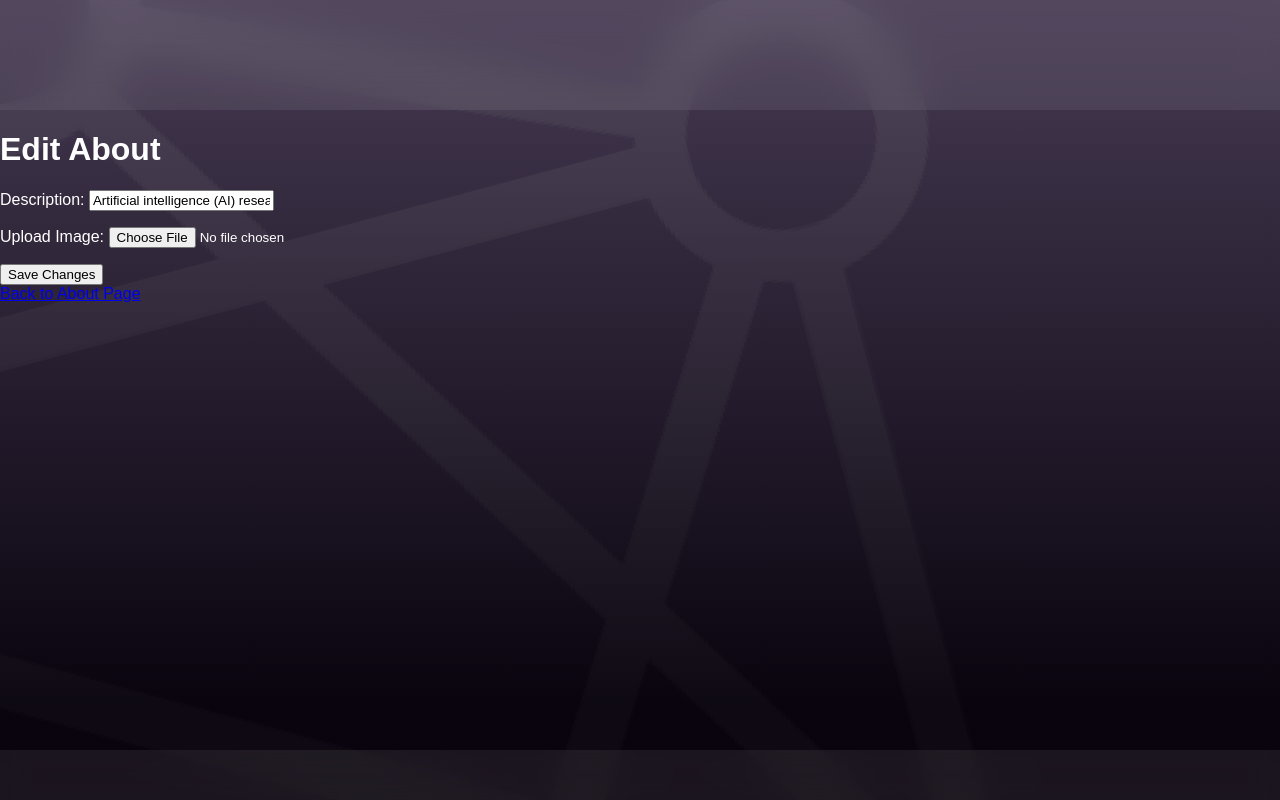
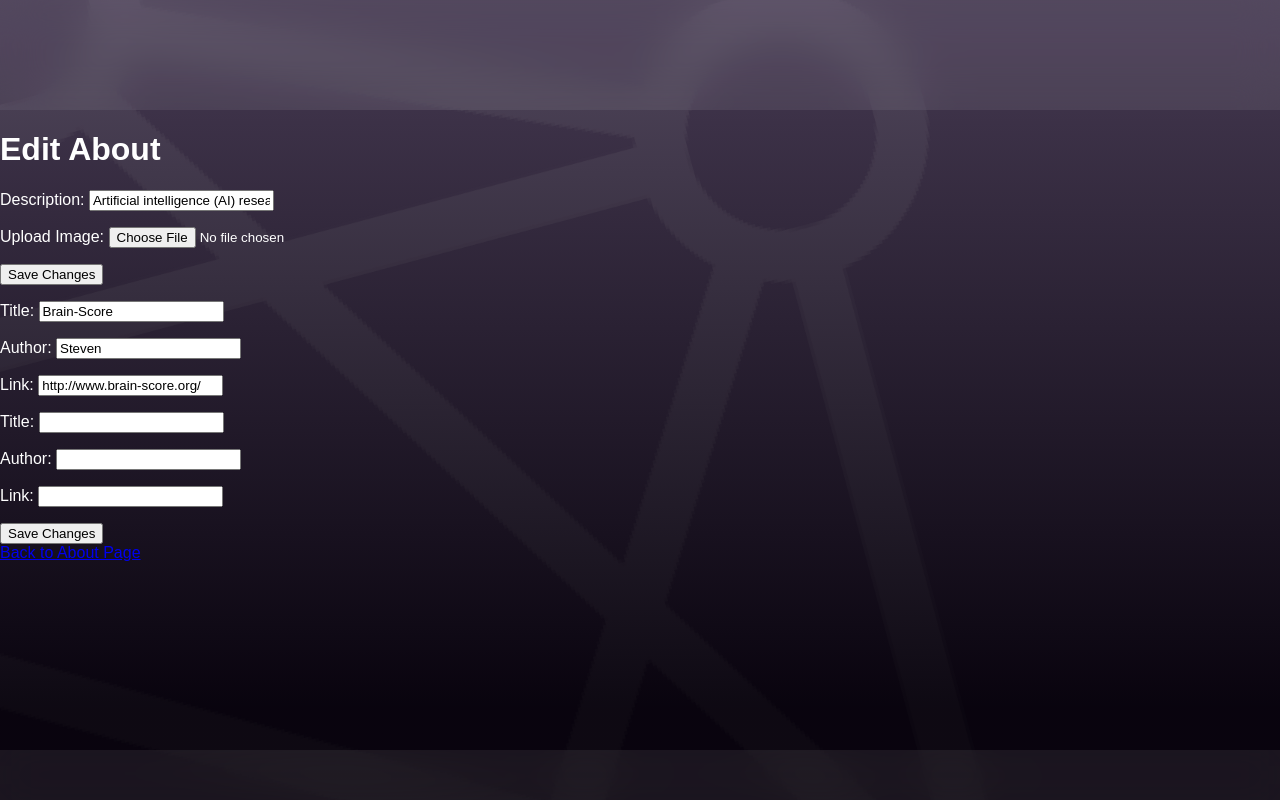
Before and after one commit to nathanlogie/neuro_arcade, a Django app: page /about/edit_about/ in a window 1280 px wide. Run offline with Django 3.2, Linux system fonts and the light colour scheme; the visitor is signed in with stand-in values (Sample User, id 1); some web fonts are replaced.

Commit message:
Working publication form. Can add one at a time with one author.

```diff
--- a/neuro_arcade/na/forms.py
+++ b/neuro_arcade/na/forms.py
@@ -19,11 +19,9 @@ class PublicationForm(forms.Form):
     author = forms.CharField(max_length=255, required=False)
     link = forms.URLField(required=False)
 
-    class Meta:
-        fields = ('title', 'author', 'link')
-
 
 PublicationFormSet = formset_factory(PublicationForm, extra=1)
+
 
 
 class AboutForm(forms.Form):
--- a/neuro_arcade/na/views.py
+++ b/neuro_arcade/na/views.py
@@ -7,6 +7,7 @@ from django.forms import BaseFormSet, formset_factory
 from django.http import HttpRequest, HttpResponse
 from django.shortcuts import get_object_or_404, redirect, render
 from django.urls import reverse
+from django.core.files.storage import default_storage
 
 from na.forms import AboutForm, GameForm, PublicationFormSet, ScoreTypeForm
 from na.models import Game, GameTag, Player
@@ -196,21 +197,35 @@ def edit_about(request):
 
     if request.method == 'POST':
         about_form = AboutForm(request.POST, request.FILES, initial={'description': data['description'], 'image': data['image']})
-        # publication_forms = PublicationFormSet(request.POST, initial=data['publications'])
+        publication_forms = PublicationFormSet(request.POST, initial=data['publications'])
         if about_form.is_valid():
             # todo: fix the publication form
-
-            # if publication_forms.is_valid():
-            #     for p in publication_forms:
-            #         title = p.cleaned_data['title']
-            #         author = p.cleaned_data['author']
-            #         link = p.cleaned_data['link']
-            #         data['publications'].append({'title': title, 'author': author, 'link': link})
-
             description = request.POST.get('description')
 
             if description:
                 data['description'] = description
+
+            if request.FILES.get('image'):
+                image = request.FILES['image']
+
+                with default_storage.open('images/' + image.name, 'wb+') as f:
+                    for chunk in image.chunks():
+                        f.write(chunk)
+
+                data['image'] = 'images/' + image.name
+
+            if publication_forms.is_valid():
+                print("VALID p forms")
+            else:
+                print("NOT VALID")
+
+            data['publications'] = []
+            for publication in publication_forms:
+                if publication.is_valid():
+                    title = publication.cleaned_data['title']
+                    author = publication.cleaned_data['author']
+                    link = publication.cleaned_data['link']
+                    data['publications'].append({'title':title, 'author':author, 'link':link})
 
             with open('media/about.json', 'w') as f:
                 json.dump(data, f)
@@ -218,9 +233,10 @@ def edit_about(request):
             return redirect(reverse('na:about'))
         else:
             context_dict["aboutForm"] = about_form
-            # context_dict["publicationForms"] = publication_forms
+            context_dict["publicationForms"] = publication_forms
     else:
+        print("REQUEST METHOD NOT POST")
         context_dict["aboutForm"] = AboutForm(initial=data)
-        # context_dict["publicationForms"] = PublicationFormSet(initial=data['publications'])
+        context_dict["publicationForms"] = PublicationFormSet(initial=data['publications'])
 
     return render(request, 'edit_about.html', context_dict)
--- a/neuro_arcade/templates/about.html
+++ b/neuro_arcade/templates/about.html
@@ -12,7 +12,7 @@
      <h2>PUBLICATIONS</h2>
      <ul>
     {% for publication in publications %}
-        <li><a href="{{ publication.link }}">{{ publication.title }} - {{ publication.authors }}</a></li>
+        <li><a href="{{ publication.link }}">{{ publication.title }} - {{ publication.author }}</a></li>
     {% endfor %}
     </ul>
 {% if user.is_authenticated and user.is_superuser %}
--- a/neuro_arcade/templates/edit_about.html
+++ b/neuro_arcade/templates/edit_about.html
@@ -9,11 +9,17 @@
     <p>Description: {{ aboutForm.description }}</p>
     <p>Upload Image: {{ aboutForm.image }}</p>
 
+    <input type="submit" value="Save Changes">
+</form>
+
+<form method="POST" enctype="multipart/form-data">
+    {% csrf_token %}
+    {{ publicationForms.management_form }}
 
     {% for p in publicationForms %}
-    <p>Title: {{ p.title }}</p>
-    <p>Author: {{ p.author }}</p>
-    <p>Link: {{ p.link }}</p>
+        <p>Title: {{ p.title }}</p>
+        <p>Author: {{ p.author }}</p>
+        <p>Link: {{ p.link }}</p>
     {% endfor %}
 
     <input type="submit" value="Save Changes">
```
Also changed, not shown: neuro_arcade/static/about.json (+11 -1 lines).
